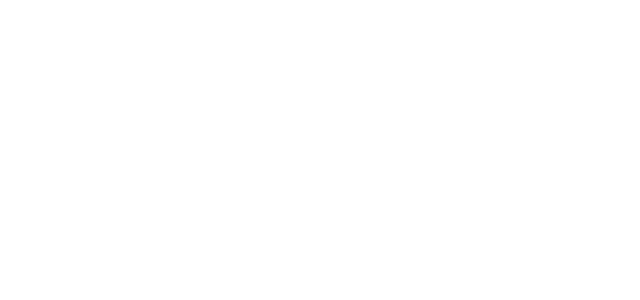
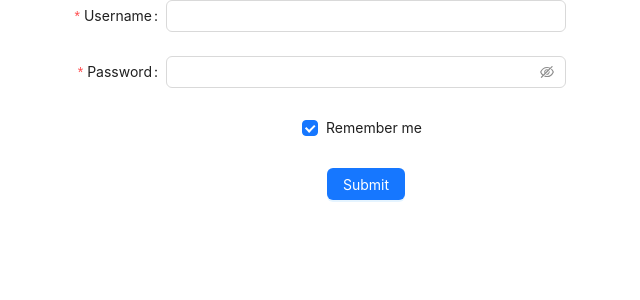
Before and after one commit to akashsdk/developer-info, a React (Create React App) app: page /login in a window 1280 px wide. Shown: the top 300 px of the page, without its empty margins (34-674 px from the left). Built offline with nearby package versions, Linux system fonts and the light colour scheme.

Commit message:
Update login.js

```diff
--- a/src/Screen/login.js
+++ b/src/Screen/login.js
@@ -1,19 +1,84 @@
-import React from 'react'
+import React from "react";
 import "../Style/login.css";
-import { Button, Checkbox, Form, Input } from 'antd';
-
+import { Button, Checkbox, Form, Input } from "antd";
 
 const onFinish = (values) => {
-  console.log('Success:', values);
+  console.log("Success:", values);
 };
 const onFinishFailed = (errorInfo) => {
-  console.log('Failed:', errorInfo);
+  console.log("Failed:", errorInfo);
 };
 
 export default function login() {
   return (
-    <div className='loginBody'>
+    <div className="loginBody">
 
+      <Form
+        name="basic"
+        labelCol={{
+          span: 8,
+        }}
+        wrapperCol={{
+          span: 16,
+        }}
+        style={{
+          maxWidth: 600,
+        }}
+        initialValues={{
+          remember: true,
+        }}
+        onFinish={onFinish}
+        onFinishFailed={onFinishFailed}
+        autoComplete="off"
+      >
+        <Form.Item
+          label="Username"
+          name="username"
+          rules={[
+            {
+              required: true,
+              message: "Please input your username!",
+            },
+          ]}
+        >
+          <Input />
+        </Form.Item>
+
+        <Form.Item
+          label="Password"
+          name="password"
+          rules={[
+            {
+              required: true,
+              message: "Please input your password!",
+            },
+          ]}
+        >
+          <Input.Password />
+        </Form.Item>
+
+        <Form.Item
+          name="remember"
+          valuePropName="checked"
+          wrapperCol={{
+            offset: 8,
+            span: 16,
+          }}
+        >
+          <Checkbox>Remember me</Checkbox>
+        </Form.Item>
+
+        <Form.Item
+          wrapperCol={{
+            offset: 8,
+            span: 16,
+          }}
+        >
+          <Button type="primary" htmlType="submit">
+            Submit
+          </Button>
+        </Form.Item>
+      </Form>
     </div>
-  )
+  );
 }
```
